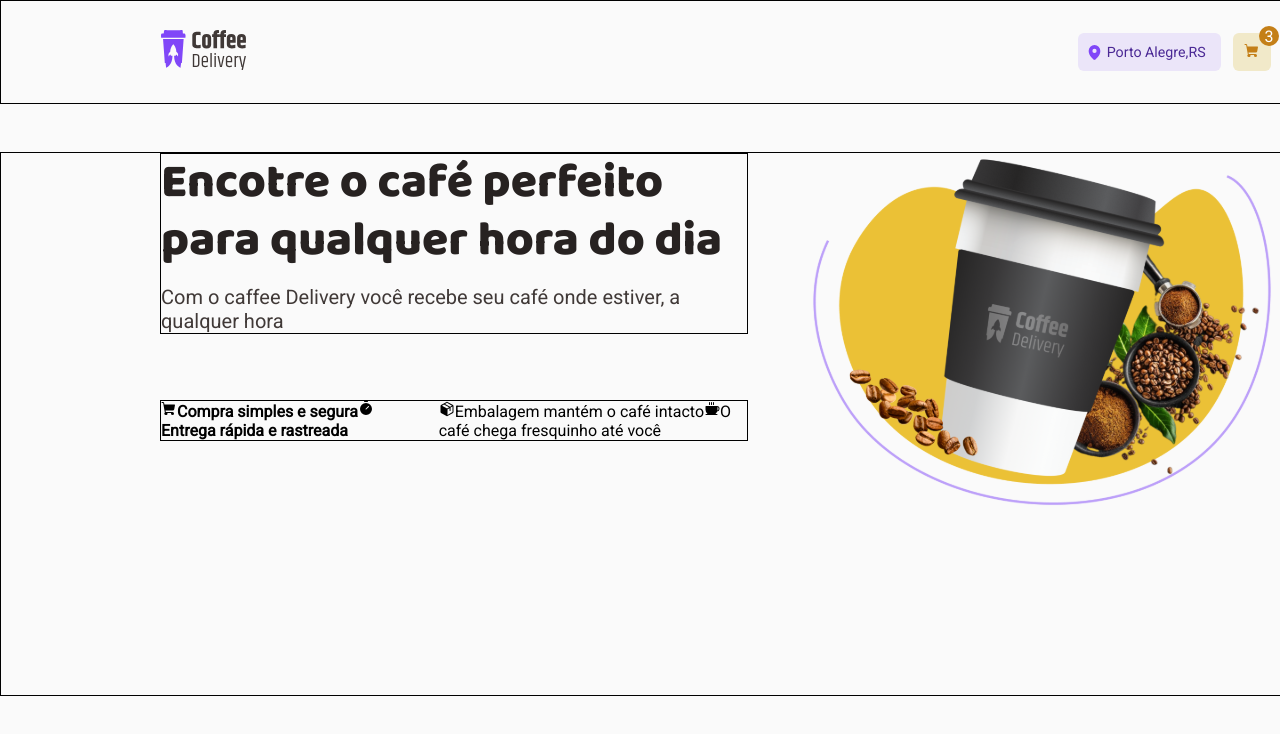
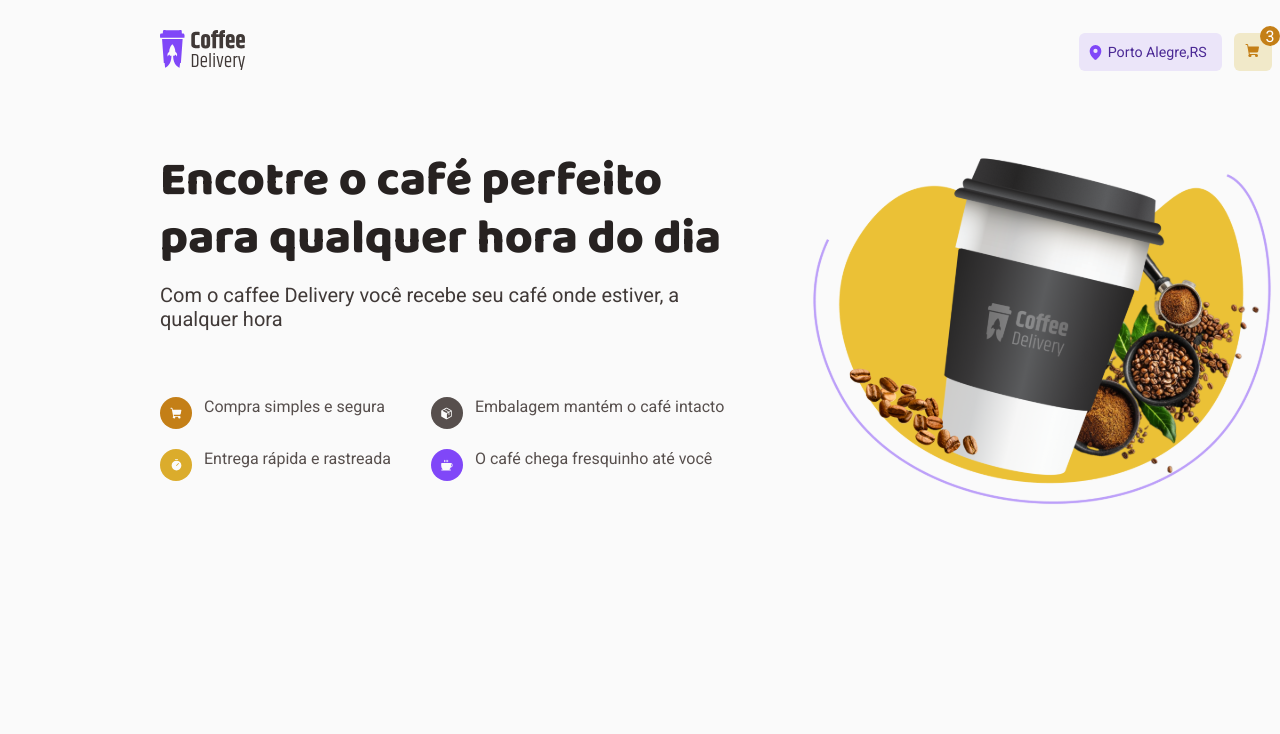
Before and after one commit to GaloManco/caffeDelivery, a React (Vite) app: page / in a window 1280 px wide. Shown: the top 734 px of the page. Built offline with nearby package versions, Linux system fonts and the light colour scheme.

Commit message:
Banner Infor terminado

```diff
--- a/src/components/header/style.ts
+++ b/src/components/header/style.ts
@@ -1,6 +1,8 @@
 import styled from 'styled-components'
 
 export const StyleHeader = styled.div`
+  /* border: 1px solid; */
+
   width: 100%;
   height: 6.5rem;
   display: flex;
@@ -9,7 +11,6 @@ export const StyleHeader = styled.div`
 
   padding: 0 10rem;
 
-  border: 1px solid;
   div {
     display: flex;
     align-items: center;
--- a/src/pages/home/Home.tsx
+++ b/src/pages/home/Home.tsx
@@ -1,8 +1,13 @@
 import { Coffee, Package, ShoppingCart, Timer } from 'phosphor-react'
 import imagemCafe from '../../assets/ImagemCafe.svg'
 import {
+  StyleCoffee,
+  StyleConteinerBolinhas,
   StyleImgInfor,
   StyleItens,
+  StylePackage,
+  StyleShoppingCart,
+  StyleTimer,
   StyledContainerItem,
   StyledConteinerInfor,
   StyledInfor,
@@ -19,21 +24,34 @@ export function Home() {
           </p>
         </StyledInfor>
         <StyleItens>
-          <strong>
+          <StyleConteinerBolinhas>
             <p>
-              <ShoppingCart weight="fill" />
+              <StyleShoppingCart>
+                <ShoppingCart size={13} weight="fill" />
+              </StyleShoppingCart>
               Compra simples e segura
-              <Timer weight="fill" />
+            </p>
+            <p>
+              <StyleTimer>
+                <Timer size={13} weight="fill" />
+              </StyleTimer>
               Entrega rápida e rastreada
             </p>
-          </strong>
-          <span>
+          </StyleConteinerBolinhas>
+          <StyleConteinerBolinhas>
             <p>
-              <Package weight="fill" />
+              <StylePackage>
+                <Package size={13} weight="fill" />
+              </StylePackage>
               Embalagem mantém o café intacto
-              <Coffee weight="fill" />O café chega fresquinho até você
             </p>
-          </span>
+            <p>
+              <StyleCoffee>
+                <Coffee size={13} weight="fill" />
+              </StyleCoffee>
+              O café chega fresquinho até você
+            </p>
+          </StyleConteinerBolinhas>
         </StyleItens>
       </StyledContainerItem>
       <StyleImgInfor>
--- a/src/pages/home/style.ts
+++ b/src/pages/home/style.ts
@@ -1,12 +1,13 @@
 import styled from 'styled-components'
 
 export const StyledConteinerInfor = styled.div`
+  /* border: 1px solid; */
+
   display: flex;
   justify-content: center;
 
   width: 100%;
   height: 34rem;
-  border: 1px solid;
 
   margin-top: 3rem;
 `
@@ -22,7 +23,7 @@ export const StyledContainerItem = styled.div`
   margin-right: 3.5rem;
 `
 export const StyledInfor = styled.div`
-  border: 1px solid;
+  /* border: 1px solid; */
 
   display: flex;
   flex-direction: column;
@@ -44,7 +45,7 @@ export const StyledInfor = styled.div`
 `
 
 export const StyleItens = styled.div`
-  border: 1px solid;
+  /* border: 1px solid; */
 
   display: flex;
   width: 100%;
@@ -58,3 +59,43 @@ export const StyleImgInfor = styled.div`
   height: 22.5rem;
   display: flex;
 `
+
+export const StyleConteinerBolinhas = styled.div`
+  display: flex;
+  flex-direction: column;
+  gap: 1.25rem;
+
+  p {
+    font-size: 1rem;
+    color: ${(props) => props.theme.base_text};
+    display: flex;
+    gap: 0.75rem;
+  }
+`
+
+const StyleBaseBolinha = styled.div`
+  width: 2rem;
+  height: 2rem;
+
+  /* border: 1px solid; */
+  border-radius: 50%;
+
+  display: flex;
+  align-items: center;
+  justify-content: center;
+  svg {
+    color: ${(props) => props.theme.background};
+  }
+`
+export const StyleShoppingCart = styled(StyleBaseBolinha)`
+  background: ${(props) => props.theme.yellow_dark};
+`
+export const StyleTimer = styled(StyleBaseBolinha)`
+  background: ${(props) => props.theme.yellow};
+`
+export const StylePackage = styled(StyleBaseBolinha)`
+  background: ${(props) => props.theme.base_text};
+`
+export const StyleCoffee = styled(StyleBaseBolinha)`
+  background: ${(props) => props.theme.purple};
+`
--- a/src/styles/global.ts
+++ b/src/styles/global.ts
@@ -9,7 +9,7 @@ export const GlobalStyle = createGlobalStyle`
 }
 
 body {
-    background: ${(props) => props.theme.background};
+    background: ${(props) => props.theme.base_card};
 
     -webkit-font-smoothing: antialiased;
 
```
